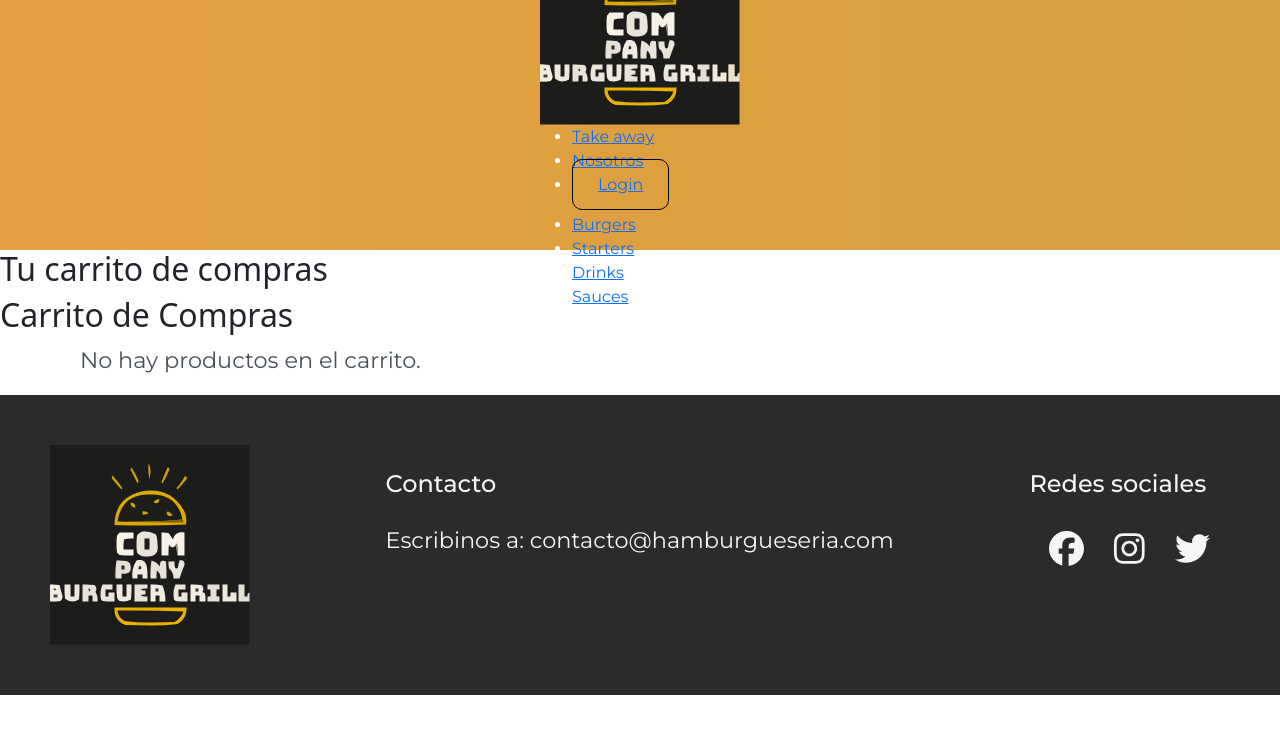
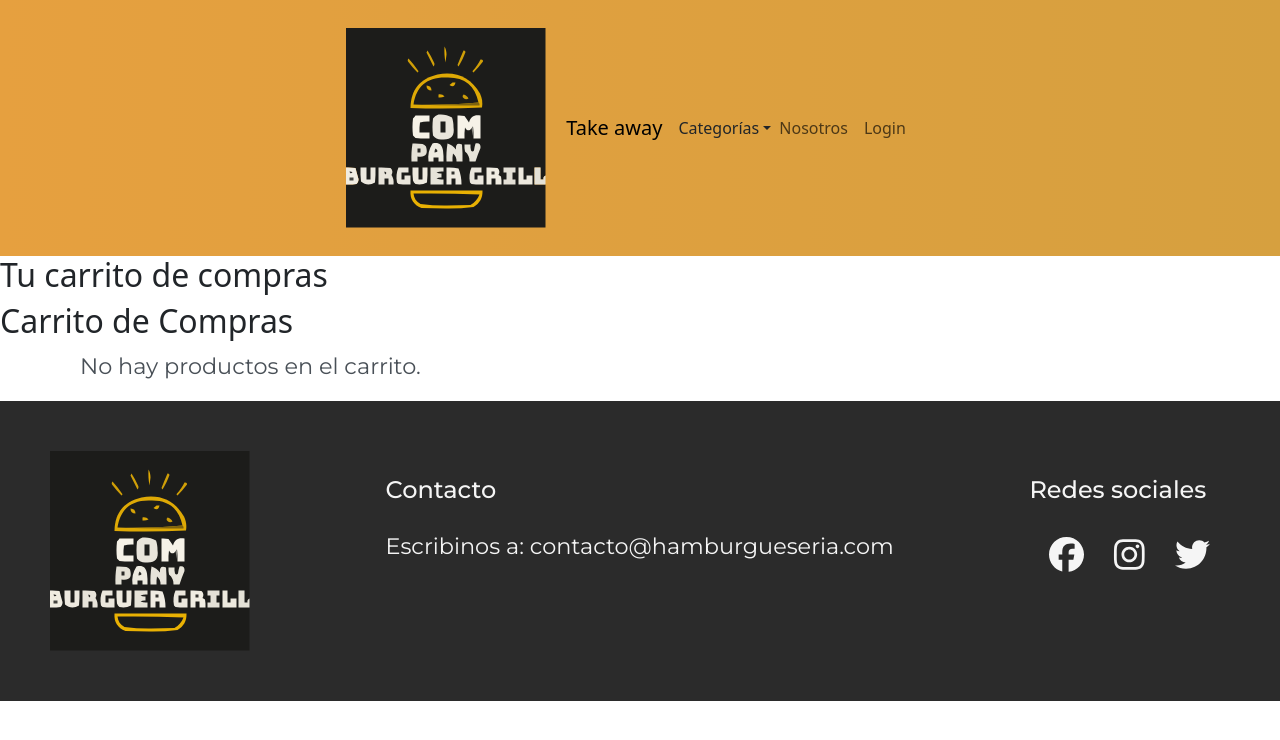
Before and after one commit to 4ndresgit/BurguerGrill, a React (Vite) app: page /cart in a window 1280 px wide. Shown: the top 740 px of the page. Built offline with nearby package versions, Linux system fonts and the light colour scheme.

Commit message:
Navbar style

```diff
--- a/src/components/NavBar/NavBar.jsx
+++ b/src/components/NavBar/NavBar.jsx
@@ -4,51 +4,53 @@ import "./NavBar.scss";
 import logo from "../../assets/images/burguer.svg";
 import CartWidget from "../CartWidget/CartWidget";
 import { useCart } from "../../Context/CartContext";
+import { Navbar, Nav, NavDropdown } from "react-bootstrap";
 
 const NavBar = ({ userLoggedIn }) => {
-  const { Cart } = useCart();
   return (
-    <header className="header">
-      <div className="headercontainer">
+    <Navbar className="navbar">
+      <div className="navbar-container">
         <img src={logo} alt="logo" />
-        <nav className="headernav">
-          <ul>
-            <li>
-              <Link to="/">Take away</Link>
-            </li>
-            <li>
-              <Link to="/about">Nosotros</Link>
-            </li>
-            <li>
+        <div className="navbar-links">
+        <Link to="/" className="navbar-brand">
+          Take away
+        </Link>
+        <Navbar.Toggle aria-controls="basic-navbar-nav" />
+        <Navbar.Collapse id="basic-navbar-nav">
+        <NavDropdown title="Categorías" id="basic-nav-dropdown">
+              <Link to="/category/burgers" className="dropdown-item">
+                Burgers
+              </Link>
+              <Link to="/category/starter" className="dropdown-item">
+                Starters
+              </Link>
+              <Link to="/category/drinks" className="dropdown-item">
+                Drinks
+              </Link>
+              <Link to="/category/sauces" className="dropdown-item">
+                Sauces
+              </Link>
+            </NavDropdown>
+          <Nav className="mr-auto">
+            <Link to="/about" className="nav-link">
+              Nosotros
+            </Link>
             {userLoggedIn ? (
-                <Link to="/cart">
-                  <CartWidget />{" "}
+              <Link to="/cart" className="nav-link">
+                Carrito
               </Link>
             ) : (
-                <Link to="/signin" id="login">
+              <Link to="/signin" className="nav-link">
                 Login
               </Link>
             )}
-            </li>
-            </ul>
-            <ul>
-              <li>
-              <Link to="/category/burgers">Burgers</Link>
-            </li>
-            <li>
-              <Link to="/category/starter">Starters</Link>
-            </li>
-            <li>
-              <Link to="/category/drinks">Drinks</Link>
-            </li>
-            <li>
-              <Link to="/category/sauces">Sauces</Link>
-            </li>
-              </ul>
 
-        </nav>
+          </Nav>
+        </Navbar.Collapse>
         </div>
-    </header>
+
+      </div>
+    </Navbar>
   );
 };
 
--- a/src/components/NavBar/NavBar.scss
+++ b/src/components/NavBar/NavBar.scss
@@ -1,62 +1,28 @@
 @import 'typeface-montserrat';
 
-$header-text-color: #fff;
-$header-padding: 20px;
+.navbar {
+  background: linear-gradient(to right, #e6a03f, #d6a03f);
 
-.header {
-  background: linear-gradient(to right, #e6a03f, #d6a03f);
-  color: $header-text-color;
-  padding: $header-padding;
-  height: 250px;
+
+&-container {
+  margin: 0 auto;
+  width: auto;
+  padding: 20px;
   display: flex;
   align-items: center;
   justify-content: space-evenly;
-  font-family: Montserrat, Sans-serif;
 
+}
 
-  &__nav {
-    ul {
-      display: flex;
-      list-style: none;
-      margin: 10px;
-      padding: 30px;
+&-links {
+  display: flex;
+  align-items: center;
+  justify-content: space-evenly;
+  padding: 20px;
 
-      li {
-        margin-right: 20px;
-        padding: 20px;
+}
 
-        &:last-child {
-          margin-right: 0;
-        }
-
-        a {
-          text-decoration: none;
-          color: $header-text-color;
-          font-size: 30px;
-          transition: all 0.2s ease;
-
-          &:hover {
-            color: #333;
-          }
-        }
-      }
-    }
-  }
-
-  &__container {
-    width: 1200px;
-    display: flex;
-    align-items: center;
-    justify-content: space-evenly;
-
-    & img {
-      width: 150px;
-      margin: 40px;
-    }
-  }
+&-link {
+  font-family: montserrat;
 }
-#login {
-  border-radius: 10px;
-  border: solid 1px black;
-  padding: 15px 25px;
 }
--- a/src/components/ProductDetailPage/ProductDetailPage.jsx
+++ b/src/components/ProductDetailPage/ProductDetailPage.jsx
@@ -1,7 +1,7 @@
+import "./ProductDetailPage.scss";
 import React, { useState, useEffect, useContext } from "react";
 import { Link, useParams } from "react-router-dom";
 import productData from "../../product.json";
-import "./ProductDetailPage.scss";
 import { CartContext } from "../../Context/CartContext";
 import ItemCount from "../ItemCount/ItemCount";
 
--- a/src/context/CartContext.jsx
+++ b/src/context/CartContext.jsx
@@ -6,6 +6,7 @@ export const CartProvider = ({children}) => {
     const  [ cart, setCart ] = useState ([])
 
     const handleAddToCart = (product, quantity) => {
+
         if (product) {
             const existingItem = cart.find((item) => item.id === product.id);
 
@@ -16,8 +17,6 @@ export const CartProvider = ({children}) => {
                 const newItem = { ...product, quantity };
                 setCart([...cart, newItem]);
             }
-            console.log("Producto agregado al carrito:", product);
-    console.log("Carrito actualizado:", cart);
         }
     };
 
```
Lines whose indentation alone changed are shown as unchanged.
